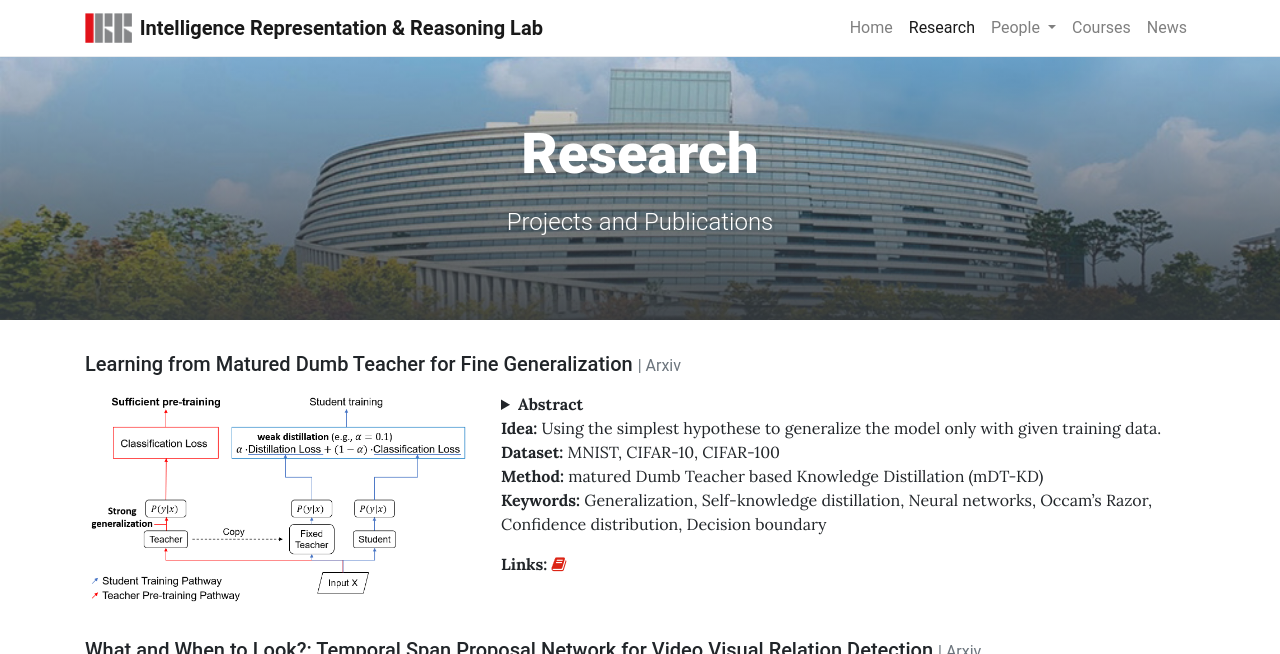
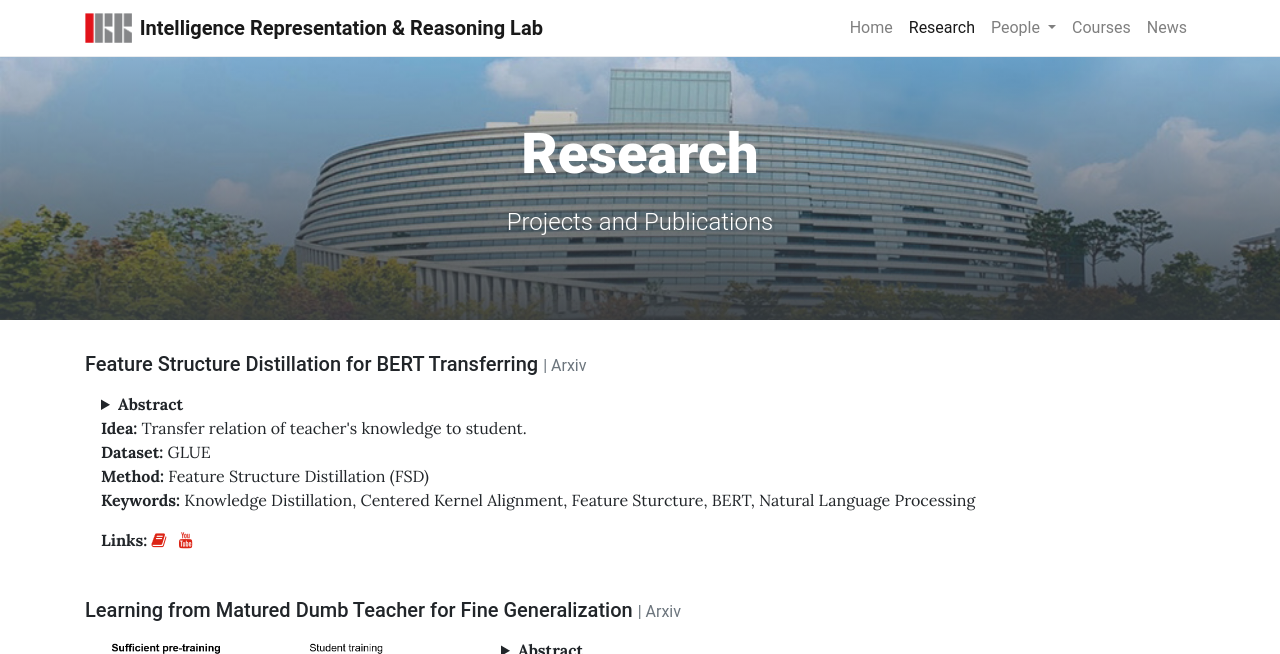
Before and after one commit to irrlab/irrlab.github.io, a Jekyll site: the page built from pages/research.md, in a window 1280 px wide and 900 px high, cut to the strip 0-654 px from the top of the window. Built offline with Jekyll 4.4.1, drawn with Linux system fonts in a browser that asks for light colours.

Commit message:
Add FSD paper

```diff
--- a/_data/publication.yml
+++ b/_data/publication.yml
@@ -1,4 +1,17 @@
 # Publications list
+
+- title: 'Feature Structure Distillation for BERT Transferring'
+  where: Arxiv
+  abstract: >
+    Knowledge distillation is an approach to transfer information on representations from a teacher to a student by reducing their difference. A challenge of this approach is to reduce the flexibility of the student's representations inducing inaccurate learning of the teacher's knowledge. To resolve it in BERT transferring, we investigate distillation of structures of representations specified to three types: intra-feature, local inter-feature, global inter-feature structures. To transfer them, we introduce *feature structure distillation* methods based on the Centered Kernel Alignment, which assigns a consistent value to similar features structures and reveals more informative relations. In particular, a memory-augmented transfer method with clustering is implemented for the global structures. In the experiments on the nine tasks for language understanding of the GLUE dataset, the proposed methods effectively transfer the three types of structures and improve performance compared to state-of-the-art distillation methods. Indeed, the code for the methods is available in <a href="https://github.com/maroo-sky/FSD">this page</a>.
+  idea: Transfer relation of teacher's knowledge to student.
+  dataset: GLUE
+  method: Feature Structure Distillation (FSD)
+  keywords: Knowledge Distillation, Centered Kernel Alignment, Feature Sturcture, BERT, Natural Language Processing
+  paper: https://arxiv.org/abs/2204.08922
+  github: https://github.com/maroo-sky/FSD
+  youtube: https://www.youtube.com/watch?v=hM5ccfRj4hs
+
 
 - title: 'Learning from Matured Dumb Teacher for Fine Generalization'
   where: Arxiv # Will appear next to the title --> IEEE TNNLS
```
